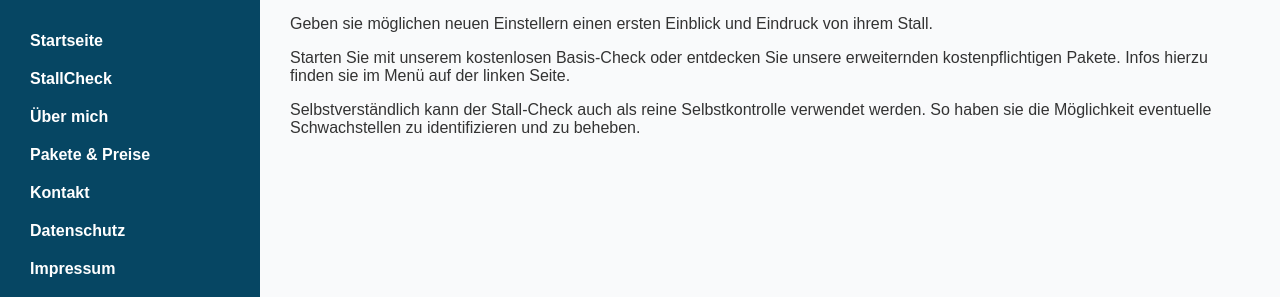
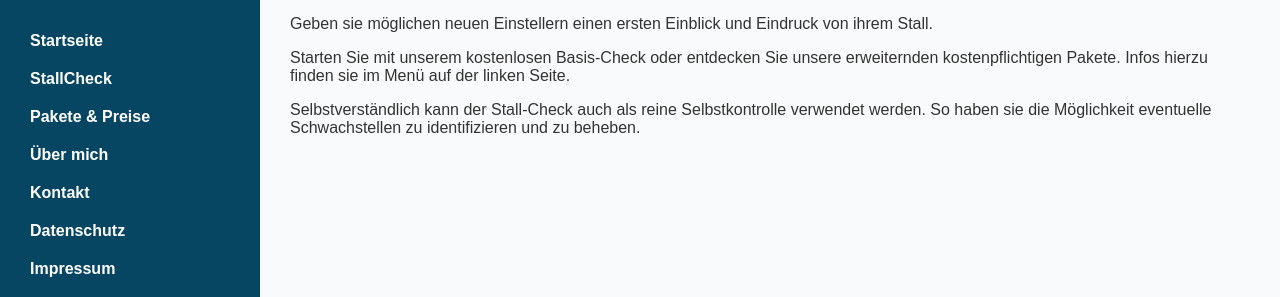
Before and after one commit to Kerstin78/stallcheck, a Jekyll site: the page built from index.md, in a window 1280 px wide. Shown: the part 147-444 px from the top of the page. Built offline with Jekyll 4.4.1, drawn with Linux system fonts in a browser that asks for light colours; part of the change alters nothing that is shown.

```diff
--- a/_layouts/default.html
+++ b/_layouts/default.html
@@ -59,8 +59,8 @@
       <ul>
         <li><a href="/">Startseite</a></li>
         <li><a href="/stallcheck">StallCheck</a></li>
+        <li><a href="/pakete">Pakete & Preise</a></li>
         <li><a href="/ueber-mich">Über mich</a></li>
-        <li><a href="/pakete">Pakete & Preise</a></li>
         <li><a href="/kontakt">Kontakt</a></li>
         <li><a href="/datenschutz">Datenschutz</a></li>
         <li><a href="/impressum">Impressum</a></li>
```
